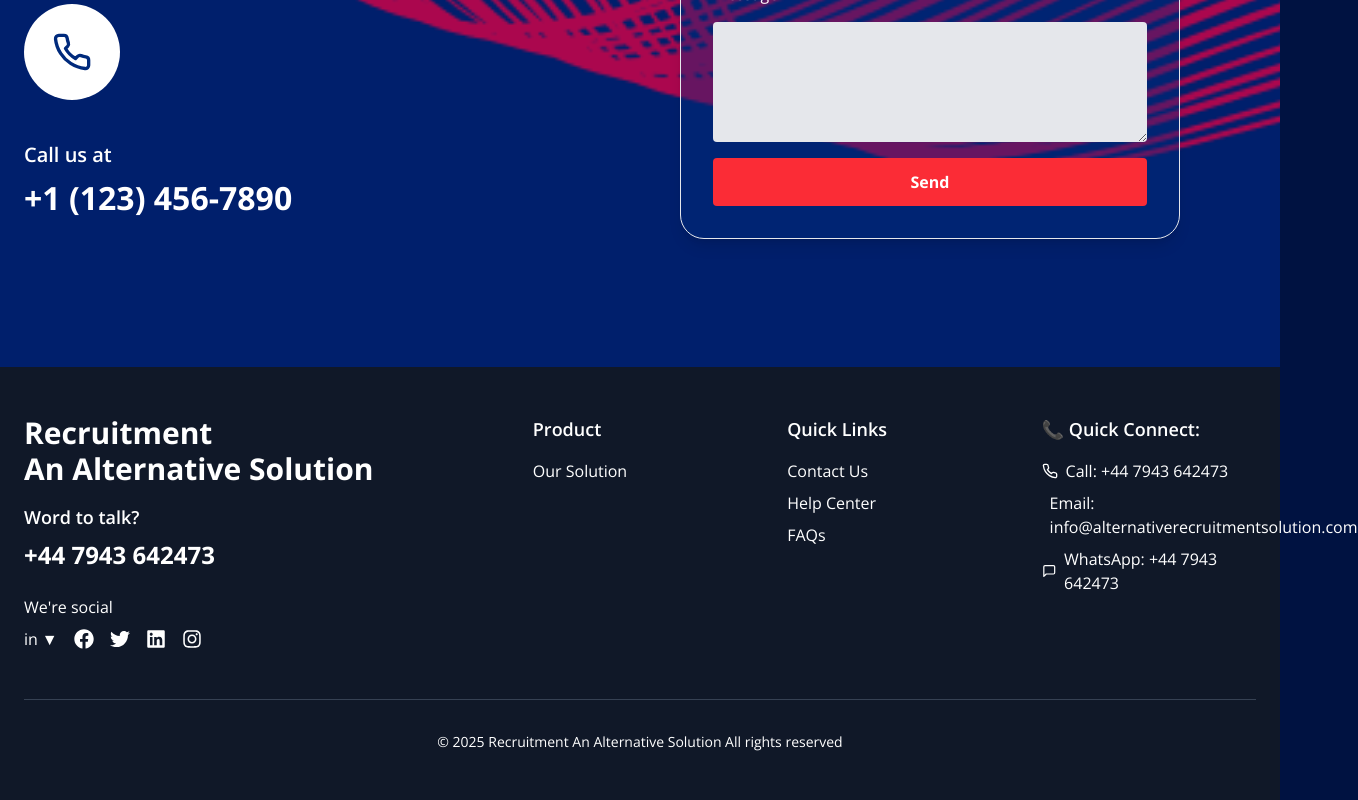
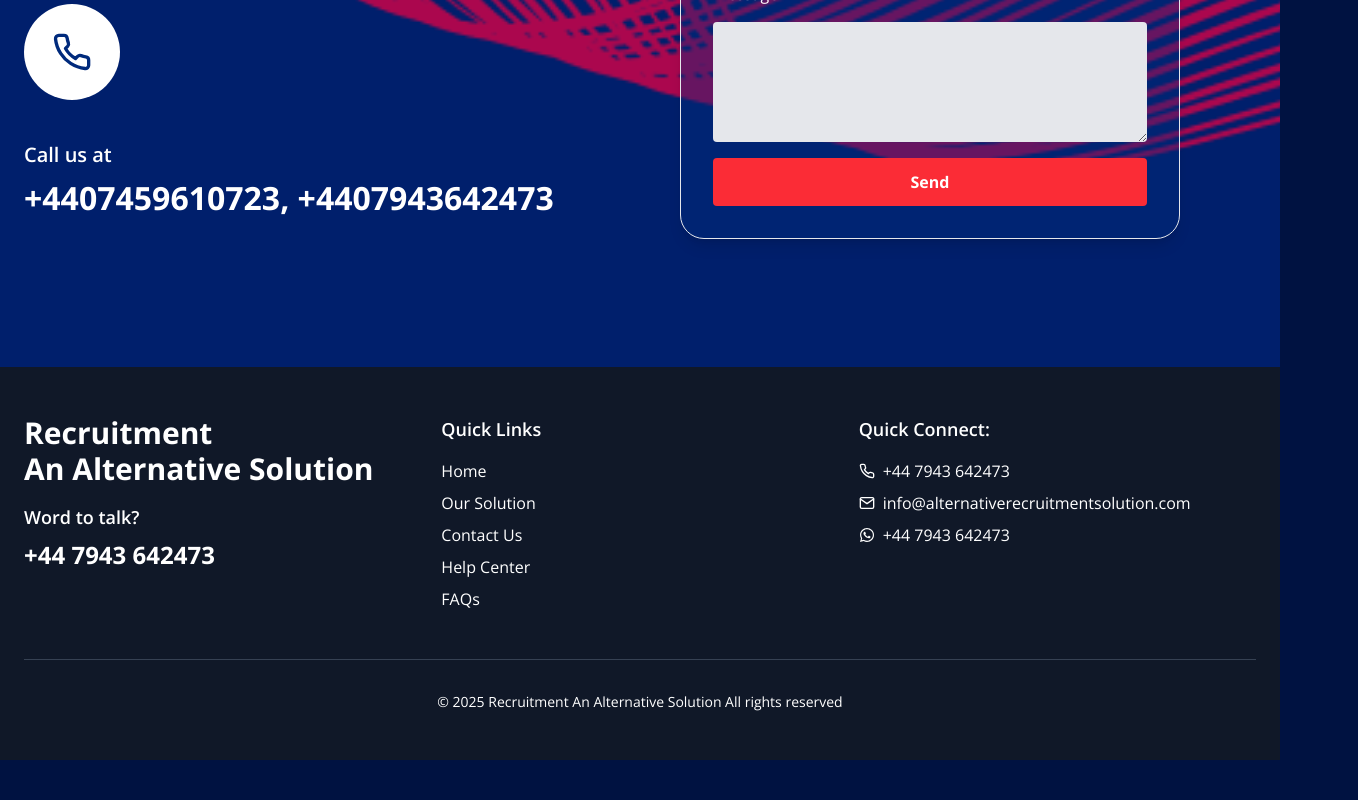
Before and after one commit to Ababil-Group/Alternative-Recruitment-Solution, a Next.js app: page /support in a window 1280 px wide. Shown: the part 595-1395 px from the top of the page, 1358 px wide, since content can reach past the window. After the commit the page ends 1355 px from the top, so only its background shows below. Built offline with nearby package versions, Linux system fonts and the light colour scheme.

Commit message:
help center added info

```diff
--- a/src/common/Footer.tsx
+++ b/src/common/Footer.tsx
@@ -1,15 +1,15 @@
 "use client";
 import React from "react";
-import { FaFacebook, FaTwitter, FaLinkedin, FaInstagram } from "react-icons/fa";
-import { FiPhone, FiMail, FiMessageSquare } from "react-icons/fi";
+import { FaWhatsapp } from "react-icons/fa";
+import { FiPhone, FiMail } from "react-icons/fi";
 
 export default function Footer() {
   return (
     <footer className="bg-gray-900 text-white py-12 px-6 z-100">
       <div className="container mx-auto max-w-7xl">
-        <div className="grid grid-cols-1 md:grid-cols-2 lg:grid-cols-5 gap-10 mb-12">
+        <div className="grid grid-cols-1 md:grid-cols-2 lg:grid-cols-12 gap-5 mb-12">
           {/* Logo and Contact */}
-          <div className="lg:col-span-2">
+          <div className="md:col-span-4">
             <h2 className="text-3xl font-bold mb-4">
               Recruitment <br /> An Alternative Solution
             </h2>
@@ -17,12 +17,9 @@ export default function Footer() {
               <h3 className="text-lg font-semibold mb-2">Word to talk?</h3>
               <p className="text-2xl font-bold">+44 7943 642473 </p>
             </div>
-            <div>
+            {/* <div>
               <p className="mb-2">We&apos;re social</p>
               <div className="flex items-center space-x-4">
-                <span className="inline-flex items-center">
-                  in <span className="ml-1">▼</span>
-                </span>
                 <div className="flex space-x-4">
                   <a href="#" className="hover:text-blue-400 transition-colors">
                     <FaFacebook size={20} />
@@ -38,14 +35,14 @@ export default function Footer() {
                   </a>
                 </div>
               </div>
-            </div>
+            </div> */}
           </div>
 
           {/* Product Links */}
-          <div>
+          {/* <div>
             <h3 className="text-lg font-semibold mb-4">Product</h3>
             <ul className="space-y-2">
-              {["Our Solution", ,].map((item) => (
+              {[, ,].map((item) => (
                 <li key={item}>
                   <a
                     href="/solution"
@@ -55,13 +52,15 @@ export default function Footer() {
                 </li>
               ))}
             </ul>
-          </div>
+          </div> */}
 
           {/* Company Links */}
-          <div>
+          <div className="md:col-span-4">
             <h3 className="text-lg font-semibold mb-4">Quick Links</h3>
             <ul className="space-y-2">
               {[
+                { text: "Home", href: "/" },
+                { text: "Our Solution", href: "/solution" },
                 { text: "Contact Us", href: "/contact" },
                 { text: "Help Center", href: "/support" },
                 { text: "FAQs", href: "/faq" },
@@ -78,23 +77,23 @@ export default function Footer() {
           </div>
 
           {/* Resources Links */}
-          <div>
-            <h3 className="text-lg font-semibold mb-4">📞 Quick Connect:</h3>
+          <div className="md:col-span-4">
+            <h3 className="text-lg font-semibold mb-4">Quick Connect:</h3>
             <ul className="space-y-2">
               {[
                 {
-                  text: "Call: +44 7943 642473",
+                  text: " +44 7943 642473",
                   icon: <FiPhone className="inline mr-2" />,
                   href: "tel:+447943642473",
                 },
                 {
-                  text: "Email: info@alternativerecruitmentsolution.com",
+                  text: "info@alternativerecruitmentsolution.com",
                   icon: <FiMail className="inline mr-2" />,
                   href: "mailto:info@alternativerecruitmentsolution.com",
                 },
                 {
-                  text: "WhatsApp: +44 7943 642473",
-                  icon: <FiMessageSquare className="inline mr-2" />,
+                  text: "+44 7943 642473",
+                  icon: <FaWhatsapp className="inline mr-2" />,
                   href: "https://wa.me/447943642473",
                 },
               ].map((item) => (
--- a/src/components/Contact/ContactLocation.tsx
+++ b/src/components/Contact/ContactLocation.tsx
@@ -58,7 +58,9 @@ export default function ContactLocation() {
                 <div className="bg-white p-6 rounded-lg">
                   <div className="flex items-center gap-3 mb-3">
                     <FiPhone className="text-blue-600" />
-                    <span className="text-gray-600">Call: +44 7943 642473</span>
+                    <span className="text-gray-600">
+                      Call: +4407459610723, +44 7943 642473
+                    </span>
                   </div>
                   <div className="flex items-center gap-3 mb-3">
                     <FaWhatsapp className="text-blue-600" />
--- a/src/components/Support/Support.tsx
+++ b/src/components/Support/Support.tsx
@@ -39,7 +39,7 @@ export default function Support() {
                 Email us at
               </p>
               <h4 className="mt-1 text-white font-bold text-[32px] ">
-                support@gmail.com
+                info@alternativerecruitmentsolution.com
               </h4>
             </div>
             <div>
@@ -50,7 +50,7 @@ export default function Support() {
                 Call us at
               </p>
               <h4 className="mt-1 text-white font-bold text-[32px] ">
-                +1 (123) 456-7890
+                +4407459610723, +4407943642473
               </h4>
             </div>
           </div>
```
